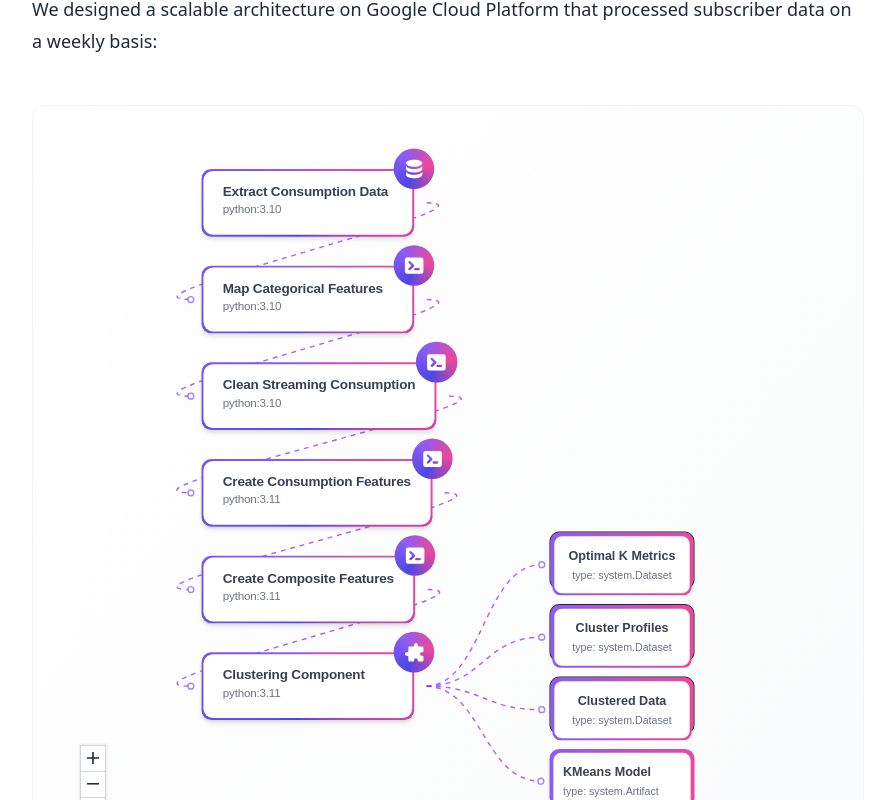
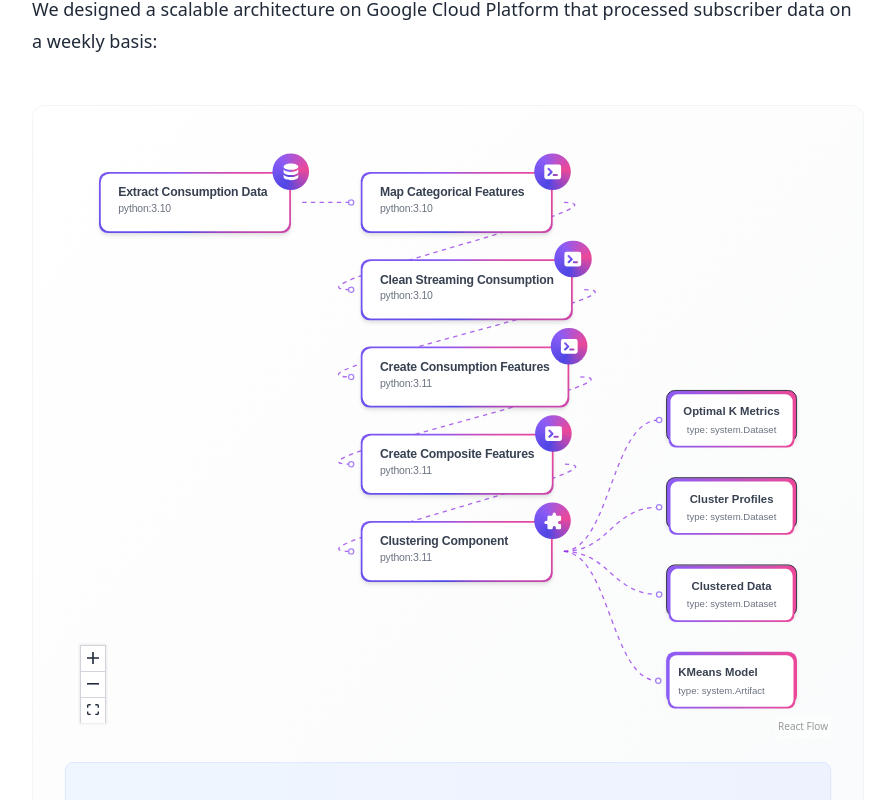
Before and after one commit to alexlabuda/portfolio-website, a Next.js app: page /projects/unsupervised-learning-sports-streaming in a window 1280 px wide. Shown: the part 2480-3280 px from the top of the page, without its empty margins (160-1042 px from the left). Built offline with nearby package versions, Linux system fonts and the light colour scheme.

Commit message:
Refactor node positions in MLPipelineFlow component to enhance layout and improve visual clarity. Adjusted the height of the flow container and enabled panning on drag for better user interaction, further refining the visualization of machine learning pipelines.

```diff
--- a/src/app/components/MLPipelineFlow.tsx
+++ b/src/app/components/MLPipelineFlow.tsx
@@ -23,7 +23,7 @@ import { DataIcon, ProcessingIcon, ModelIcon } from './PipelineIcons';
 const initialNodes: Node[] = [
   {
     id: '1',
-    position: { x: 70, y: 50 },
+    position: { x: -150, y: 50 },
     data: {
       icon: <DataIcon />,
       title: 'Extract Consumption Data',
@@ -33,7 +33,7 @@ const initialNodes: Node[] = [
   },
   {
     id: '2',
-    position: { x: 70, y: 150 },
+    position: { x: 150, y: 50 },
     data: {
       icon: <ProcessingIcon />,
       title: 'Map Categorical Features',
@@ -43,7 +43,7 @@ const initialNodes: Node[] = [
   },
   {
     id: '3',
-    position: { x: 70, y: 250 },
+    position: { x: 150, y: 150 },
     data: {
       icon: <ProcessingIcon />,
       title: 'Clean Streaming Consumption',
@@ -53,7 +53,7 @@ const initialNodes: Node[] = [
   },
   {
     id: '4',
-    position: { x: 70, y: 350 },
+    position: { x: 150, y: 250 },
     data: {
       icon: <ProcessingIcon />,
       title: 'Create Consumption Features',
@@ -63,7 +63,7 @@ const initialNodes: Node[] = [
   },
   {
     id: '5',
-    position: { x: 70, y: 450 },
+    position: { x: 150, y: 350 },
     data: {
       icon: <ProcessingIcon />,
       title: 'Create Composite Features',
@@ -73,7 +73,7 @@ const initialNodes: Node[] = [
   },
   {
     id: '6',
-    position: { x: 70, y: 550 },
+    position: { x: 150, y: 450 },
     data: {
       icon: <ModelIcon />,
       title: 'Clustering Component',
@@ -84,7 +84,7 @@ const initialNodes: Node[] = [
   // Output nodes
   {
     id: '10',
-    position: { x: 430, y: 325 + 100 },
+    position: { x: 500, y: 300 },
     data: {
       title: 'Optimal K Metrics',
       subtitle: 'type: system.Dataset'
@@ -93,7 +93,7 @@ const initialNodes: Node[] = [
   },
   {
     id: '7',
-    position: { x: 430, y: 400 + 100 },
+    position: { x: 500, y: 400 },
     data: {
       title: 'Cluster Profiles',
       subtitle: 'type: system.Dataset'
@@ -102,7 +102,7 @@ const initialNodes: Node[] = [
   },
   {
     id: '8',
-    position: { x: 430, y: 475 + 100 },
+    position: { x: 500, y: 500 },
     data: {
       title: 'Clustered Data',
       subtitle: 'type: system.Dataset'
@@ -111,7 +111,7 @@ const initialNodes: Node[] = [
   },
   {
     id: '9',
-    position: { x: 430, y: 550 + 100 },
+    position: { x: 500, y: 600 },
     data: {
       title: 'KMeans Model',
       subtitle: 'type: system.Artifact'
@@ -212,7 +212,7 @@ const MLPipelineFlow = () => {
   );
 
   return (
-    <div style={{ height: 700, width: '100%' }}>
+    <div style={{ height: 600, width: '100%' }}>
       <ReactFlow
         nodes={nodes}
         edges={edges}
@@ -226,7 +226,7 @@ const MLPipelineFlow = () => {
         nodesDraggable={true}
         zoomOnScroll={false}
         panOnScroll={false}
-        panOnDrag={false}
+        panOnDrag={true}
         selectNodesOnDrag={false}
         elementsSelectable={true}
         attributionPosition="bottom-right"
```
